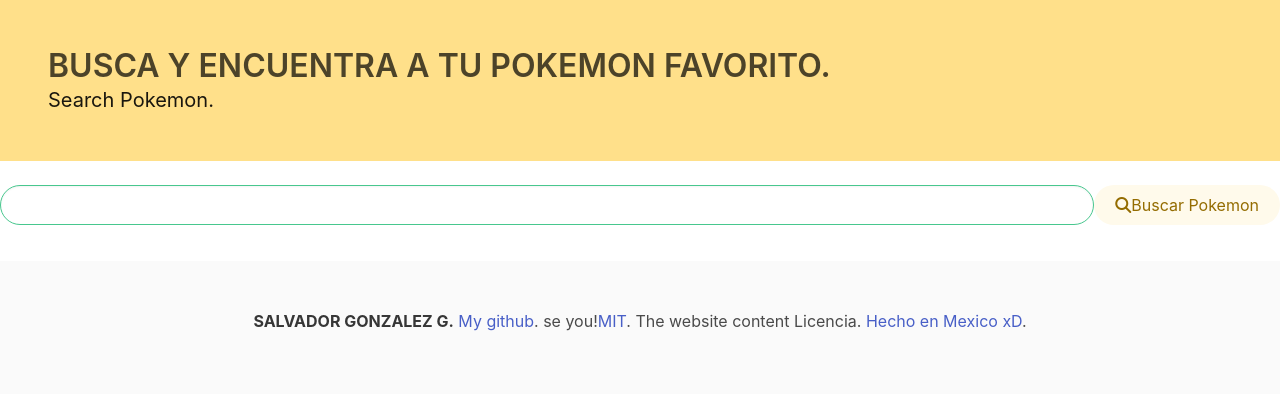
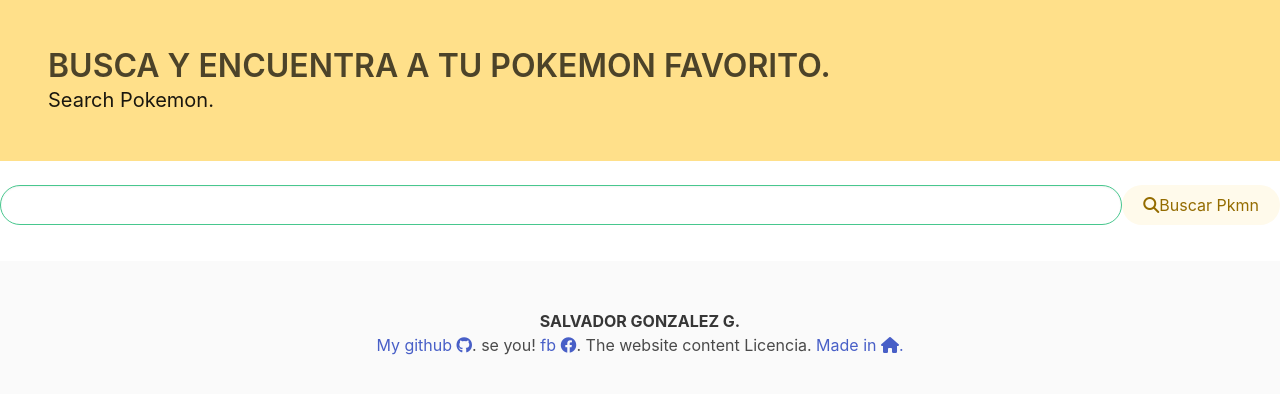
Before and after one commit to SalvadorGonzalezG/jsPokedex-, a plain HTML site: page index.html in a window 1280 px wide. Drawn offline with nearby package versions, Linux system fonts and the light colour scheme.

Commit message:
4to avance projecto pokedex

```diff
--- a/index.html
+++ b/index.html
@@ -27,7 +27,7 @@
       <br>
         <div class= "field has-addons has-addons-centered">
     <input class="input is-rounded input is-success"  id="pokemon_name_input" type="text">
-    <button class="is-rounded button is-warning is-light" onclick="show_pokemon_details()"> <i class="fa fa-search "></i>Buscar Pokemon</button>
+    <button class="is-rounded button is-warning is-light" onclick="show_pokemon_details()"> <i class="fa fa-search "></i>Buscar Pkmn</button>
         </div>
     <div id="conteiner"></div>
     <br>
@@ -37,11 +37,13 @@
     <footer class="footer">
       <div class="content has-text-centered">
         <p>
-          <strong>SALVADOR GONZALEZ G.</strong>  <a href="https://github.com/SalvadorGonzalezG/jsPokedex-.git">My github</a>. se you!<a href="https://github.com/SalvadorGonzalezG/jsPokedex-.git">MIT</a>. The website content
-          Licencia. <a href="https://github.com/SalvadorGonzalezG/jsPokedex-.git">Hecho en Mexico xD</a>.
+          <strong>SALVADOR GONZALEZ G.</strong>  <br><a href="https://github.com/SalvadorGonzalezG/jsPokedex-.git">My github <i class="fa-brands fa-github"></i></a>. se you!<a href="https://github.com/SalvadorGonzalezG/jsPokedex-.git "> fb <i class="fa-brands fa-facebook"></i></a>. The website content
+          Licencia. <a href="https://github.com/SalvadorGonzalezG/jsPokedex-.git"> Made in <i class="fa-solid fa-house"></i>. </a>
         </p>
       </div>
     </footer>
+
+
 
 
     <SCript src="./index.js"></SCript>
```
